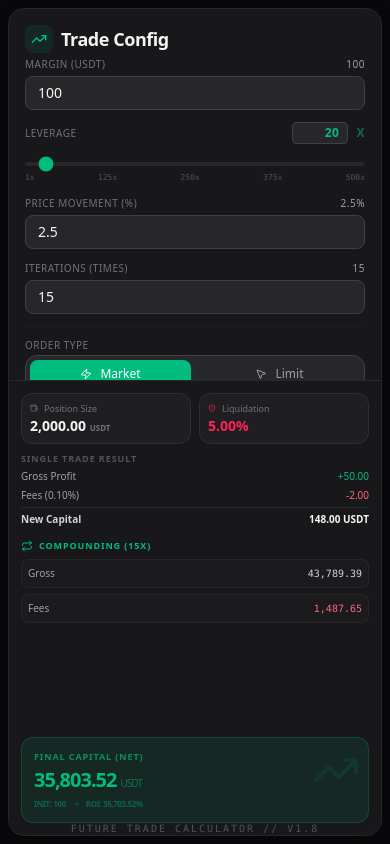
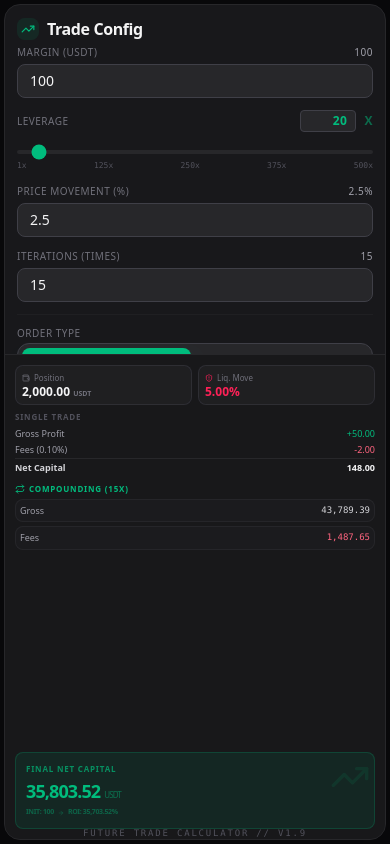
Before and after one commit to ahadipahore-glitch/Trade-Calculator-, a React (Vite) app: page / in a window 390 px wide. Built offline with nearby package versions, Linux system fonts and the light colour scheme.

Commit message:
feat: Improve mobile layout and UI scaling
Adjusts the main container height to `100dvh` for better mobile viewport coverage. Refines padding, icon size, and font size within the trade configuration panel to improve readability and spacing on smaller screens.

```diff
--- a/src/App.tsx
+++ b/src/App.tsx
@@ -122,16 +122,16 @@ export default function App() {
   const noSpinClass = "[appearance:textfield] [&::-webkit-outer-spin-button]:appearance-none [&::-webkit-inner-spin-button]:appearance-none";
 
   return (
-    <div className="h-screen md:min-h-screen bg-zinc-950 text-zinc-100 font-sans selection:bg-emerald-500/30 flex items-center justify-center p-2 md:p-4 overflow-hidden">
+    <div className="h-screen h-[100dvh] md:min-h-screen bg-zinc-950 text-zinc-100 font-sans selection:bg-emerald-500/30 flex items-center justify-center p-1 md:p-4 overflow-hidden">
       <div className="w-full max-w-4xl h-full md:h-auto bg-zinc-900 border border-zinc-800 rounded-2xl shadow-2xl overflow-hidden flex flex-col md:flex-row">
 
-        {/* Left Panel: Inputs (Top half on mobile, scrollable) */}
-        <div className="w-full md:w-2/5 h-[45%] md:h-auto p-4 md:p-6 border-b md:border-b-0 md:border-r border-zinc-800 space-y-3 md:space-y-5 overflow-y-auto">
+        {/* Left Panel: Inputs (Top zone on mobile, scrollable) */}
+        <div className="w-full md:w-2/5 h-[42%] md:h-auto p-3 md:p-6 border-b md:border-b-0 md:border-r border-zinc-800 space-y-2 md:space-y-5 overflow-y-auto">
           <div className="flex items-center gap-2 mb-1 md:mb-2">
-            <div className="p-1.5 md:p-2 bg-emerald-500/10 rounded-lg">
-              <TrendingUp className="w-4 h-4 md:w-5 md:h-5 text-emerald-500" />
+            <div className="p-1 md:p-2 bg-emerald-500/10 rounded-lg">
+              <TrendingUp className="w-3.5 md:w-5 h-3.5 md:h-5 text-emerald-500" />
             </div>
-            <h1 className="text-lg md:text-xl font-bold tracking-tight">Trade Config</h1>
+            <h1 className="text-base md:text-xl font-bold tracking-tight">Trade Config</h1>
           </div>
 
           <div className="space-y-3 md:space-y-4">
@@ -272,22 +272,22 @@ export default function App() {
           </div>
         </div>
 
-        {/* Right Panel: Outputs (Bottom half on mobile, fixed) */}
-        <div className="w-full md:w-3/5 h-[55%] md:h-auto p-3 md:p-6 bg-zinc-900/50 flex flex-col justify-between overflow-hidden md:overflow-y-auto">
-          <div className="space-y-2 md:space-y-6">
+        {/* Right Panel: Outputs (Bottom zone on mobile, fixed) */}
+        <div className="w-full md:w-3/5 h-[58%] md:h-auto p-2.5 md:p-6 bg-zinc-900/50 flex flex-col justify-between overflow-hidden md:overflow-y-auto">
+          <div className="space-y-1.5 md:space-y-6">
             {/* Top Row: Quick Stats */}
-            <div className="grid grid-cols-2 gap-2 md:gap-4">
+            <div className="grid grid-cols-2 gap-1.5 md:gap-4">
               <motion.div
                 initial={{ opacity: 0, y: 10 }}
                 animate={{ opacity: 1, y: 0 }}
-                className="p-2 md:p-4 bg-zinc-800/50 rounded-xl border border-zinc-700/50"
+                className="p-1.5 md:p-4 bg-zinc-800/50 rounded-lg md:rounded-xl border border-zinc-700/50"
               >
-                <div className="flex items-center gap-1.5 md:gap-2 text-zinc-500 text-[9px] md:text-xs mb-0.5 md:mb-1">
+                <div className="flex items-center gap-1 md:gap-2 text-zinc-500 text-[8px] md:text-xs mb-0.5">
                   <Wallet className="w-2 md:w-3 h-2 md:h-3" />
-                  <span>Position Size</span>
+                  <span>Position</span>
                 </div>
-                <div className="text-sm md:text-lg font-bold text-zinc-100 leading-tight">
-                  {formatCurrency(results.position)} <span className="text-[8px] md:text-[10px] text-zinc-500">USDT</span>
+                <div className="text-xs md:text-lg font-bold text-zinc-100 leading-none">
+                  {formatCurrency(results.position)} <span className="text-[7px] md:text-[10px] text-zinc-500">USDT</span>
                 </div>
               </motion.div>
 
@@ -295,13 +295,13 @@ export default function App() {
                 initial={{ opacity: 0, y: 10 }}
                 animate={{ opacity: 1, y: 0 }}
                 transition={{ delay: 0.1 }}
-                className="p-2 md:p-4 bg-zinc-800/50 rounded-xl border border-zinc-700/50"
+                className="p-1.5 md:p-4 bg-zinc-800/50 rounded-lg md:rounded-xl border border-zinc-700/50"
               >
-                <div className="flex items-center gap-1.5 md:gap-2 text-zinc-500 text-[9px] md:text-xs mb-0.5 md:mb-1">
+                <div className="flex items-center gap-1 md:gap-2 text-zinc-500 text-[8px] md:text-xs mb-0.5">
                   <ShieldAlert className="w-2 md:w-3 h-2 md:h-3 text-rose-500" />
-                  <span>Liquidation</span>
+                  <span>Liq. Move</span>
                 </div>
-                <div className="text-sm md:text-lg font-bold text-rose-500 leading-tight">
+                <div className="text-xs md:text-lg font-bold text-rose-500 leading-none">
                   {results.liquidationMove.toFixed(2)}%
                 </div>
               </motion.div>
@@ -309,36 +309,36 @@ export default function App() {
 
             {/* Middle Section: Single Trade Breakdown */}
             <div className="space-y-1 md:space-y-3">
-              <h3 className="text-[9px] md:text-xs font-bold text-zinc-600 uppercase tracking-widest">Single Trade Result</h3>
-              <div className="space-y-1 md:space-y-2">
-                <div className="flex justify-between items-center text-[10px] md:text-sm">
+              <h3 className="text-[8px] md:text-xs font-bold text-zinc-600 uppercase tracking-widest">Single Trade</h3>
+              <div className="space-y-0.5 md:space-y-2">
+                <div className="flex justify-between items-center text-[9px] md:text-sm">
                   <span className="text-zinc-400">Gross Profit</span>
                   <span className="text-emerald-500 font-medium">+{formatCurrency(results.profitAmount)}</span>
                 </div>
-                <div className="flex justify-between items-center text-[10px] md:text-sm">
+                <div className="flex justify-between items-center text-[9px] md:text-sm">
                   <span className="text-zinc-400">Fees ({(results.totalFeeRate * 100).toFixed(2)}%)</span>
                   <span className="text-rose-400">-{formatCurrency(results.totalFeeSingle)}</span>
                 </div>
-                <div className="flex justify-between items-center pt-1 md:pt-2 border-t border-zinc-800 font-bold text-[10px] md:text-sm">
-                  <span className="text-zinc-300">New Capital</span>
-                  <span className="text-zinc-100">{formatCurrency(results.newCapitalAfterFee)} USDT</span>
+                <div className="flex justify-between items-center pt-0.5 md:pt-2 border-t border-zinc-800 font-bold text-[9px] md:text-sm">
+                  <span className="text-zinc-300">Net Capital</span>
+                  <span className="text-zinc-100">{formatCurrency(results.newCapitalAfterFee)}</span>
                 </div>
               </div>
             </div>
 
             {/* Bottom Section: Compounding */}
-            <div className="space-y-1.5 md:space-y-4 pt-1 md:pt-4">
-              <div className="flex items-center gap-1.5 md:gap-2">
-                <Repeat className="w-3 md:w-4 h-3 md:h-4 text-emerald-500" />
-                <h3 className="text-[9px] md:text-xs font-bold text-emerald-500 uppercase tracking-widest">Compounding ({iterations}x)</h3>
+            <div className="space-y-1 md:space-y-4 pt-0.5 md:pt-4">
+              <div className="flex items-center gap-1 md:gap-2">
+                <Repeat className="w-2.5 md:w-4 h-2.5 md:h-4 text-emerald-500" />
+                <h3 className="text-[8px] md:text-xs font-bold text-emerald-500 uppercase tracking-widest">Compounding ({iterations}x)</h3>
               </div>
 
-              <div className="grid grid-cols-1 gap-1.5 md:gap-3">
-                <div className="flex justify-between items-center text-[10px] md:text-sm p-1.5 md:p-3 bg-zinc-800/30 rounded-lg border border-zinc-700/30">
+              <div className="grid grid-cols-1 gap-1 md:gap-3">
+                <div className="flex justify-between items-center text-[9px] md:text-sm p-1 md:p-3 bg-zinc-800/30 rounded-lg border border-zinc-700/30">
                   <span className="text-zinc-400">Gross</span>
                   <span className="text-zinc-300 font-mono">{formatCurrency(results.compoundedGross)}</span>
                 </div>
-                <div className="flex justify-between items-center text-[10px] md:text-sm p-1.5 md:p-3 bg-zinc-800/30 rounded-lg border border-zinc-700/30">
+                <div className="flex justify-between items-center text-[9px] md:text-sm p-1 md:p-3 bg-zinc-800/30 rounded-lg border border-zinc-700/30">
                   <span className="text-zinc-400">Fees</span>
                   <span className="text-rose-400 font-mono">{formatCurrency(results.totalFeeDeducted)}</span>
                 </div>
@@ -351,20 +351,20 @@ export default function App() {
             key={results.compoundedNet}
             initial={{ scale: 0.95, opacity: 0 }}
             animate={{ scale: 1, opacity: 1 }}
-            className="mt-2 md:mt-6 p-3 md:p-6 bg-emerald-500/10 border border-emerald-500/20 rounded-xl md:rounded-2xl relative overflow-hidden group"
+            className="mt-1 md:mt-6 p-2.5 md:p-6 bg-emerald-500/10 border border-emerald-500/20 rounded-lg md:rounded-2xl relative overflow-hidden group"
           >
-            <div className="absolute top-0 right-0 p-2 md:p-4 opacity-10 group-hover:opacity-20 transition-opacity">
-              <TrendingUp className="w-12 md:w-24 h-12 md:h-24 text-emerald-500" />
+            <div className="absolute top-0 right-0 p-1 md:p-4 opacity-10 group-hover:opacity-20 transition-opacity">
+              <TrendingUp className="w-10 md:w-24 h-10 md:h-24 text-emerald-500" />
             </div>
             <div className="relative z-10">
-              <div className="text-[9px] md:text-xs font-bold text-emerald-500/70 uppercase tracking-widest mb-0.5 md:mb-1">Final Capital (Net)</div>
-              <div className="text-xl md:text-4xl font-black text-emerald-500 tracking-tighter flex items-baseline gap-1 md:gap-2">
+              <div className="text-[8px] md:text-xs font-bold text-emerald-500/70 uppercase tracking-widest mb-0.5">Final Net Capital</div>
+              <div className="text-lg md:text-4xl font-black text-emerald-500 tracking-tighter flex items-baseline gap-1 md:gap-2">
                 {formatCurrency(results.compoundedNet)}
-                <span className="text-[10px] md:text-sm font-medium text-emerald-500/50 uppercase">USDT</span>
+                <span className="text-[8px] md:text-sm font-medium text-emerald-500/50 uppercase">USDT</span>
               </div>
-              <div className="mt-1 md:mt-2 flex items-center gap-1.5 md:gap-2 text-[8px] md:text-[10px] text-emerald-500/40 uppercase font-bold tracking-tighter">
+              <div className="mt-0.5 md:mt-2 flex items-center gap-1 md:gap-2 text-[7px] md:text-[10px] text-emerald-500/40 uppercase font-bold tracking-tighter">
                 <span>Init: {results.m}</span>
-                <ArrowRight className="w-2 h-2" />
+                <ArrowRight className="w-1.5 h-1.5" />
                 <span>ROI: {results.m > 0 ? ((results.compoundedNet / results.m - 1) * 100).toLocaleString() : '0'}%</span>
               </div>
             </div>
@@ -373,8 +373,8 @@ export default function App() {
       </div>
 
       {/* Footer / Credits */}
-      <div className="fixed bottom-2 md:bottom-4 text-[10px] text-zinc-600 font-mono uppercase tracking-[0.2em]">
-        Future Trade Calculator // v1.8
+      <div className="fixed bottom-1 md:bottom-4 text-[9px] md:text-[10px] text-zinc-600 font-mono uppercase tracking-[0.2em]">
+        Future Trade Calculator // v1.9
       </div>
     </div>
   );
```
